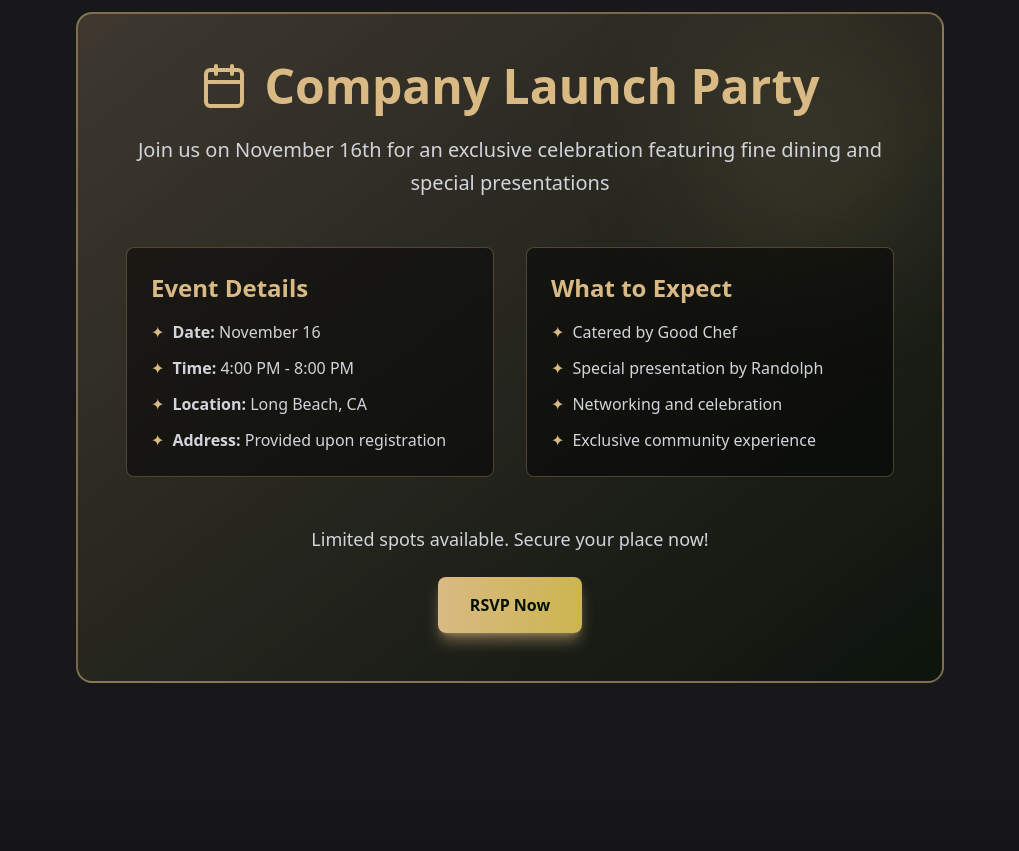
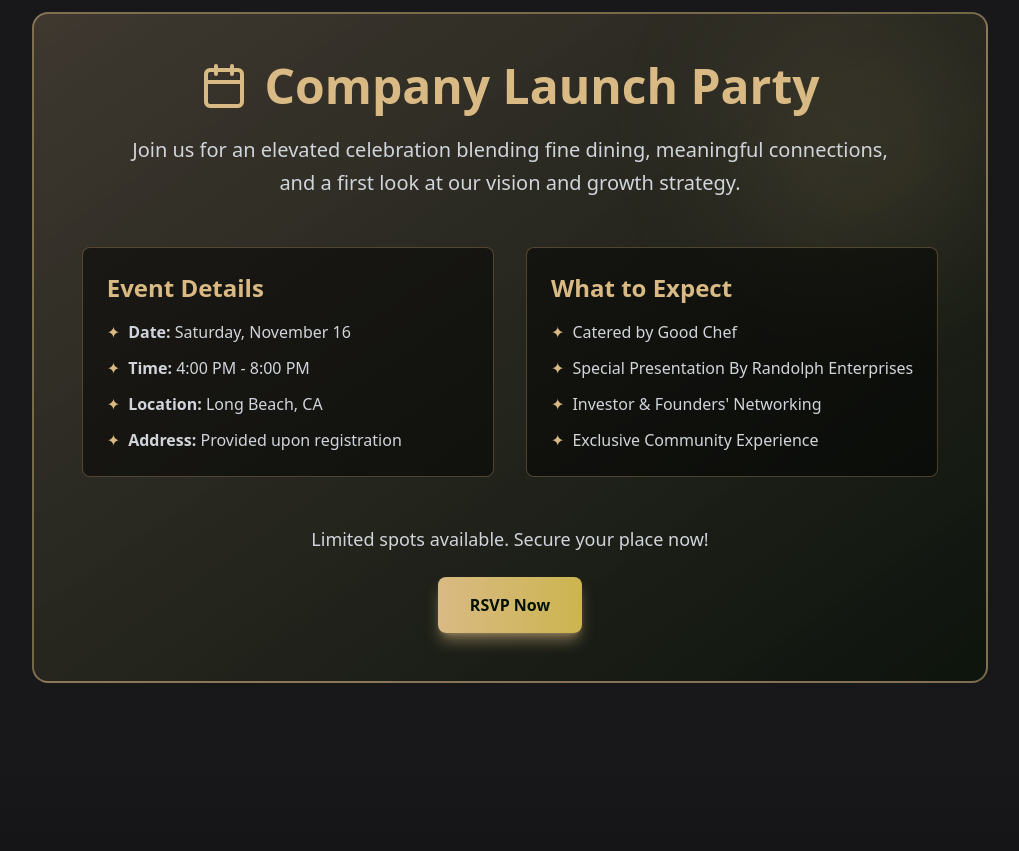
Before and after one commit to fteadmin/lowrider, a React (Vite) app: page / in a window 1280 px wide. Shown: the part 1820-2671 px from the top of the page, without its empty margins (130-1149 px from the left). Built offline with nearby package versions, Linux system fonts and the light colour scheme.

Commit message:
updated the events page

```diff
--- a/src/components/Events.tsx
+++ b/src/components/Events.tsx
@@ -18,7 +18,7 @@ export default function Events() {
             </div>
 
             <p className="text-xl text-center text-gray-300 mb-8 max-w-3xl mx-auto leading-relaxed">
-              Join us on November 16th for an exclusive celebration featuring fine dining and special presentations
+              Join us for an elevated celebration blending fine dining, meaningful connections, and a first look at our vision and growth strategy.
             </p>
 
             <div className="grid md:grid-cols-2 gap-8 mt-12">
@@ -27,7 +27,7 @@ export default function Events() {
                 <ul className="space-y-3 text-gray-300">
                   <li className="flex items-start">
                     <span className="text-[#D9BA84] mr-2">✦</span>
-                    <span><strong>Date:</strong> November 16</span>
+                    <span><strong>Date:</strong> Saturday, November 16</span>
                   </li>
                   <li className="flex items-start">
                     <span className="text-[#D9BA84] mr-2">✦</span>
@@ -53,15 +53,15 @@ export default function Events() {
                   </li>
                   <li className="flex items-start">
                     <span className="text-[#D9BA84] mr-2">✦</span>
-                    <span>Special presentation by Randolph</span>
+                    <span>Special Presentation By Randolph Enterprises</span>
                   </li>
                   <li className="flex items-start">
                     <span className="text-[#D9BA84] mr-2">✦</span>
-                    <span>Networking and celebration</span>
+                    <span>Investor & Founders' Networking</span>
                   </li>
                   <li className="flex items-start">
                     <span className="text-[#D9BA84] mr-2">✦</span>
-                    <span>Exclusive community experience</span>
+                    <span>Exclusive Community Experience</span>
                   </li>
                 </ul>
               </div>
```
